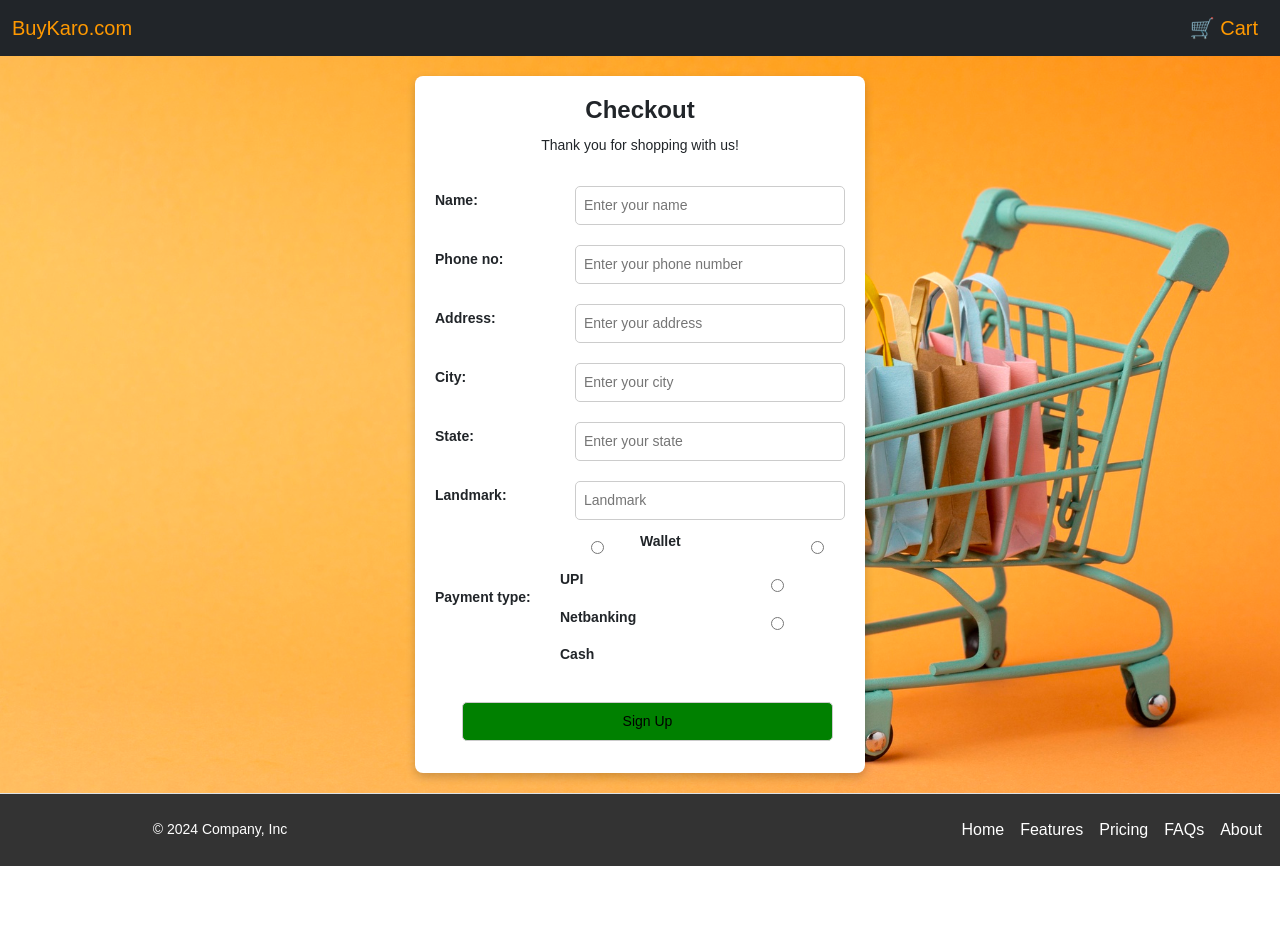
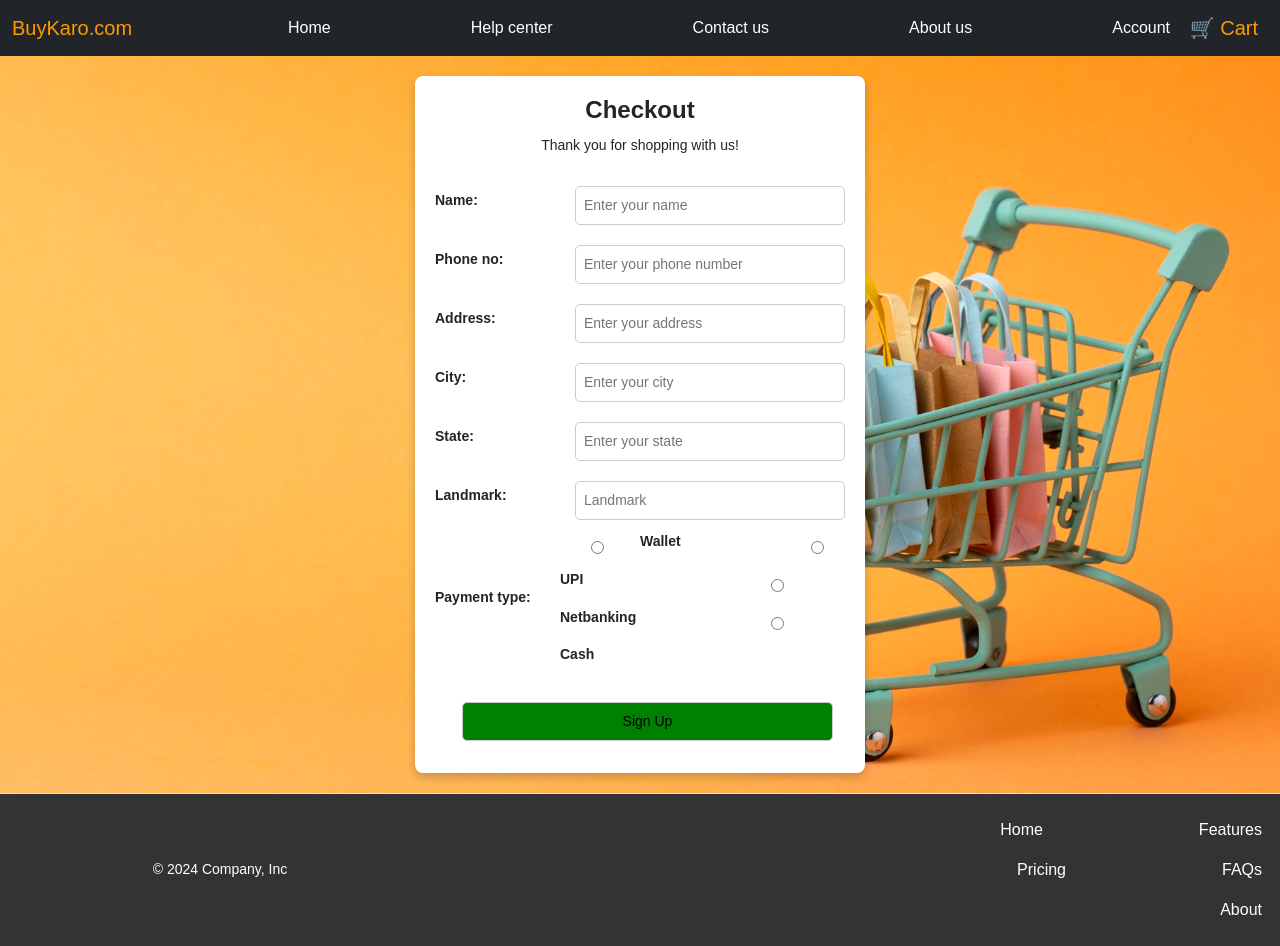
Before and after one commit to Yuvi00Chauhan/BuyKaro, a React (Create React App) app: page /checkout in a window 1280 px wide. Before the commit the page ends 866 px from the top, so only its background shows below. Built offline with nearby package versions, Linux system fonts and the light colour scheme.

Commit message:
added nav links

```diff
--- a/src/components/navbar.css
+++ b/src/components/navbar.css
@@ -15,3 +15,7 @@
     top: -5px;
     right: -10px;
   }
+  .nav-link{
+    color: white;
+  margin-left:140px;
+  }
--- a/src/components/navbar.jsx
+++ b/src/components/navbar.jsx
@@ -11,11 +11,16 @@
 
   return (
     <nav className="navbar navbar-expand-lg bg-dark navbar-dark">
-      <div className="container-fluid">
+      < div className="container-fluid">
         <NavLink id="navLogo" className="navbar-brand" to={"/ProductListing"}>
           BuyKaro.com
         </NavLink>
 
+        <a className="nav-link">Home</a>
+        <a className="nav-link">Help center</a>
+        <a className="nav-link">Contact us</a>
+        <a className="nav-link">About us</a>
+        <a className="nav-link"> Account</a>
         {/* Cart Icon with Dynamic Badge */}
         <NavLink to={"/Cart"} className="cart-icon ms-auto">
           🛒 Cart
```
